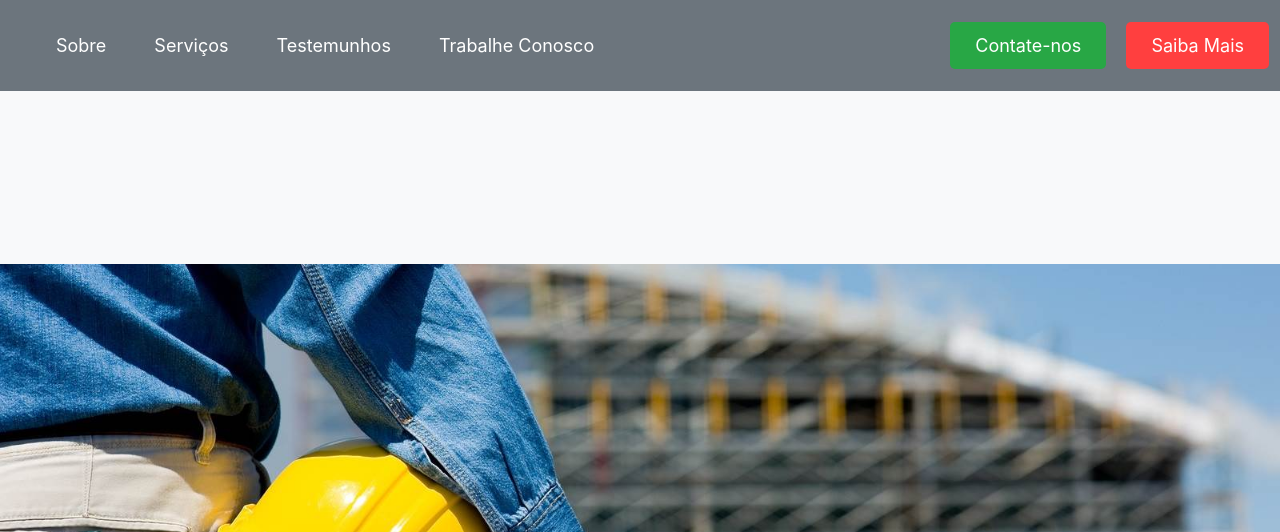
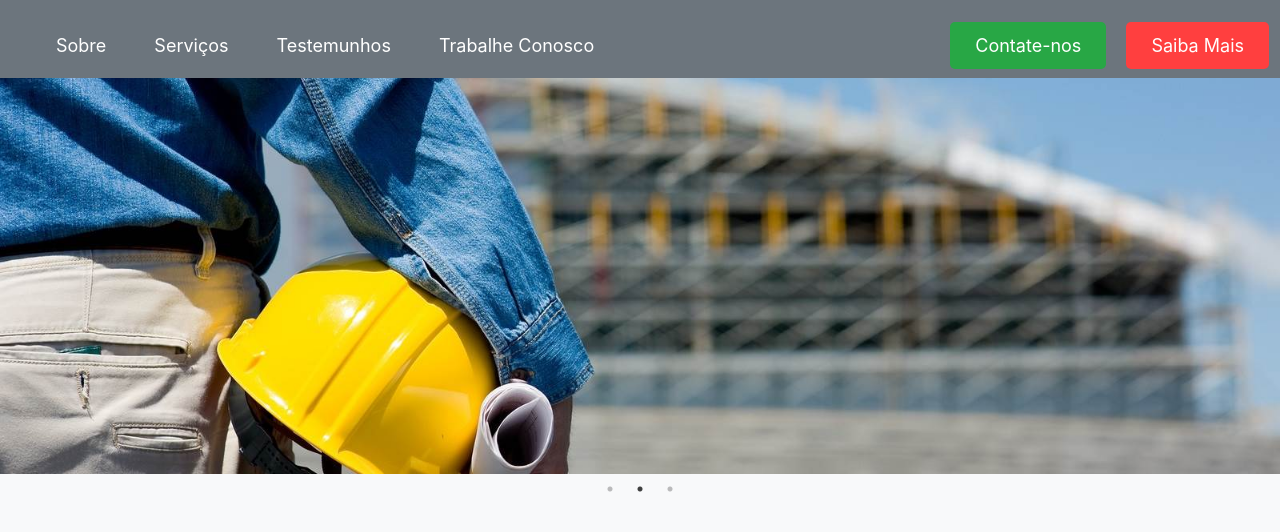
Before and after one commit to Leon-Dv/MarteloDeOuro, a plain HTML site: page index.html in a window 1280 px wide. Shown: the top 532 px of the page. Drawn offline with nearby package versions, Linux system fonts and the light colour scheme.

Commit message:
Alterações finais

```diff
--- a/index.html
+++ b/index.html
@@ -51,7 +51,7 @@
 
     <!--Carrossel-->
     <main class="bg-light">
-        <div class="carousel pt-1 h-50">
+        <div class="carousel pt-1">
             <div><img src="./imagens/obras_novanorma_956_667.jpg" alt="developer-image-1" /></div>
             <div><img src="./imagens/obras.jpg" alt="developer-image-3" /></div>
             <div><img src="./imagens/WhatsApp-Image-2023-11-10-at-11.28.34.jpeg" alt="developer-image-4" /></div>
--- a/style.css
+++ b/style.css
@@ -3,7 +3,7 @@ main {
     display: flex;
     align-items: center;
     justify-content: center;
-    height: 100vh; /* Ajusta conforme a altura desejada */
+    height: 50vh; /* Ajusta conforme a altura desejada */
     padding: 0;
 
 
@@ -16,6 +16,8 @@ main {
     align-items: center;
     justify-content: center;
     bottom: 2%;
+    margin-top: 1%;
+
 }
 
 .carousel div {
@@ -24,13 +26,18 @@ main {
     display: flex;
     align-items: center;
     justify-content: center;
+
+
 }
 
 .carousel img {
     width: 100%; /* Ocupa 100% da largura */
     height: 100%; /* Ocupa 100% da altura */
     object-fit: cover; /* Ajusta a imagem para cobrir o espaço */
+
+
 }
+
 
 .bg-light {
     background-color: rgb(224, 224, 224);
```
